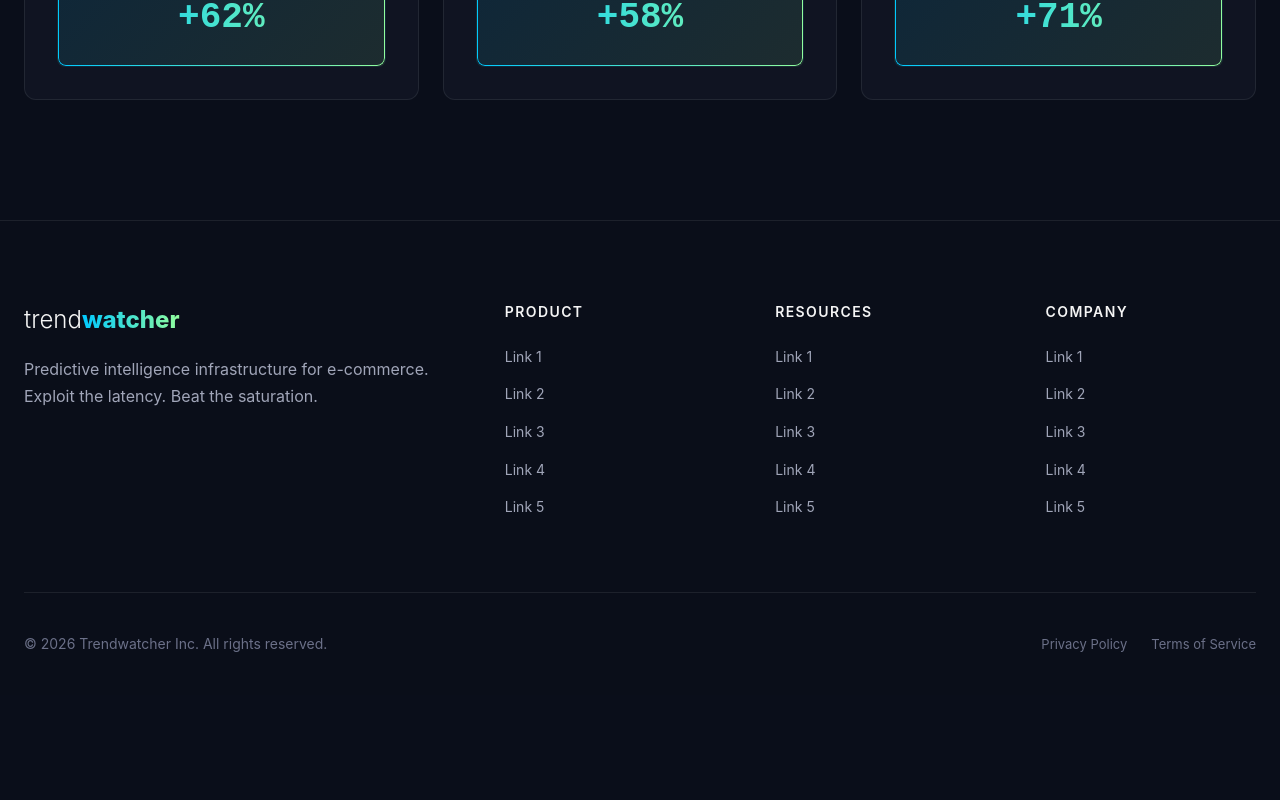
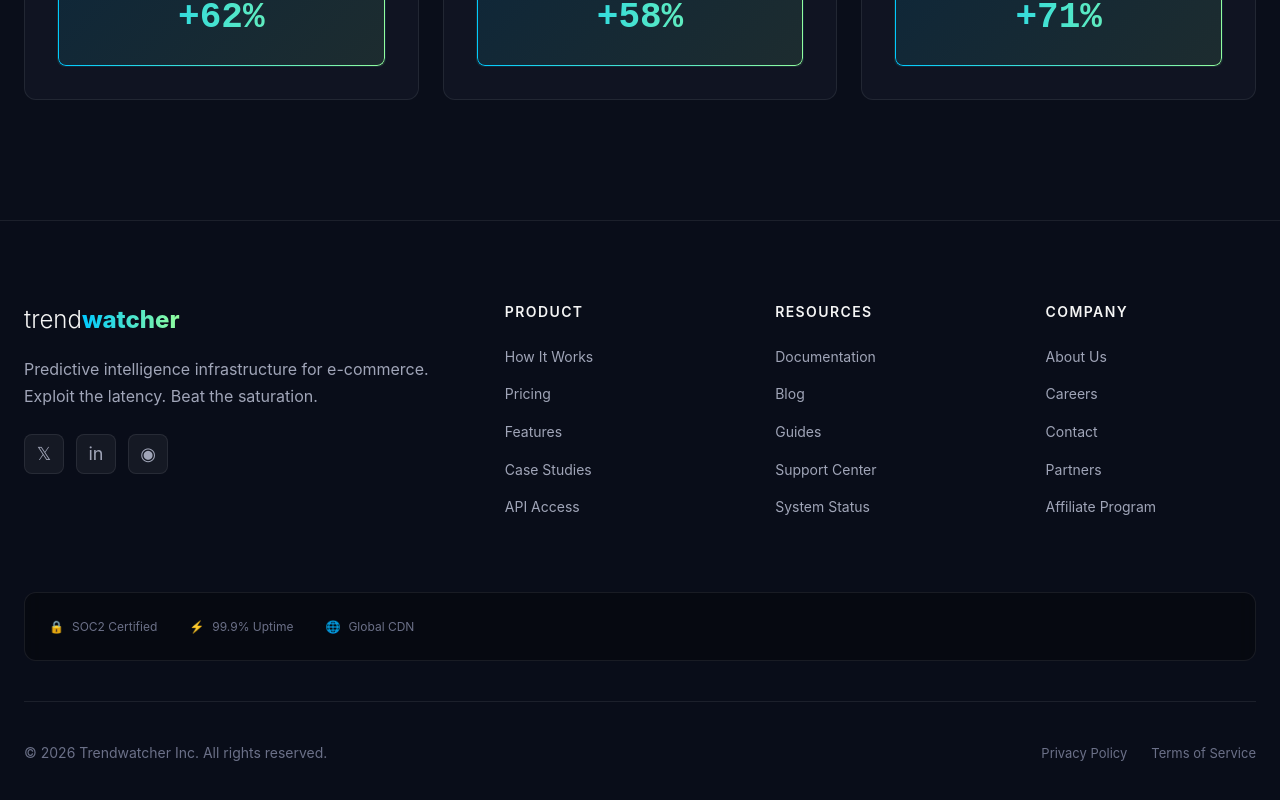
Before and after one commit to pascalicchio/trend-watcher-web, a Next.js app: page / in a window 1280 px wide. Shown: the part 5912-6712 px from the top of the page. Before the commit the page ends 6607 px from the top, so only its background shows below. Built offline with nearby package versions, Linux system fonts and the light colour scheme.

Commit message:
fix animations use CSS classes add proper footer

```diff
--- a/src/app/globals.css
+++ b/src/app/globals.css
@@ -71,6 +71,16 @@ body::after {
 @keyframes pulse {
   0%, 100% { opacity: 1; transform: scale(1); }
   50% { opacity: 0.6; transform: scale(0.9); }
+}
+
+@keyframes pulse-fast {
+  0%, 100% { opacity: 1; transform: scale(1); }
+  50% { opacity: 0.7; transform: scale(1.15); }
+}
+
+@keyframes background-pulse {
+  0%, 100% { opacity: 1; }
+  50% { opacity: 0.7; }
 }
 
 @keyframes fadeInUp {
@@ -155,3 +165,9 @@ body::after {
 .footer-links a:hover { color: var(--text-primary); }
 .footer-legal a:hover { color: var(--text-secondary); }
 .social-link:hover { background: rgba(255, 255, 255, 0.1); border-color: var(--accent-blue); color: var(--text-primary); }
+
+/* Animation utility classes */
+.animate-pulse { animation: pulse 2s ease-in-out infinite; }
+.animate-pulse-fast { animation: pulse-fast 1.5s ease-in-out infinite; }
+.animate-background-pulse { animation: background-pulse 15s ease-in-out infinite; }
+.animate-fade-in-up { animation: fadeInUp 0.6s ease-out forwards; }
--- a/src/app/page.tsx
+++ b/src/app/page.tsx
@@ -30,7 +30,7 @@ export default function LandingPage() {
   return (
     <>
       {/* Background */}
-      <div style={{ position: 'fixed', top: 0, left: 0, width: '100%', height: '100%', background: 'radial-gradient(circle at 20% 30%, rgba(0, 201, 255, 0.15) 0%, transparent 50%), radial-gradient(circle at 80% 70%, rgba(139, 92, 246, 0.15) 0%, transparent 50%), radial-gradient(circle at 50% 50%, rgba(146, 254, 157, 0.08) 0%, transparent 70%)', pointerEvents: 'none', zIndex: 0, animation: 'backgroundPulse 15s ease-in-out infinite' }} />
+      <div className="animate-background-pulse" style={{ position: 'fixed', top: 0, left: 0, width: '100%', height: '100%', background: 'radial-gradient(circle at 20% 30%, rgba(0, 201, 255, 0.15) 0%, transparent 50%), radial-gradient(circle at 80% 70%, rgba(139, 92, 246, 0.15) 0%, transparent 50%), radial-gradient(circle at 50% 50%, rgba(146, 254, 157, 0.08) 0%, transparent 70%)', pointerEvents: 'none', zIndex: 0 }} />
       <div style={{ position: 'fixed', top: 0, left: 0, width: '100%', height: '100%', backgroundImage: 'repeating-linear-gradient(0deg, rgba(255, 255, 255, 0.02) 0px, transparent 1px, transparent 2px, rgba(255, 255, 255, 0.02) 3px), repeating-linear-gradient(90deg, rgba(255, 255, 255, 0.02) 0px, transparent 1px, transparent 2px, rgba(255, 255, 255, 0.02) 3px)', pointerEvents: 'none', zIndex: 0, opacity: 0.4 }} />
 
       {/* Header */}
@@ -40,7 +40,7 @@ export default function LandingPage() {
             <div style={{ fontSize: '20px', fontWeight: 300 }}><span style={{ color: 'var(--text-primary)' }}>trend</span><span style={{ fontWeight: 800, background: 'var(--gradient-1)', WebkitBackgroundClip: 'text', WebkitTextFillColor: 'transparent' }}>watcher</span></div>
             <div style={{ display: 'flex', alignItems: 'center', gap: '24px' }}>
               <div style={{ display: 'inline-flex', alignItems: 'center', gap: '8px', padding: '6px 14px', background: 'var(--bg-card)', borderRadius: '20px', fontSize: '12px', cursor: 'pointer' }}>
-                <div style={{ width: '6px', height: '6px', borderRadius: '50%', background: 'var(--gradient-1)', animation: 'pulse 2s ease-in-out infinite' }} />
+                <div className="animate-pulse" style={{ width: '6px', height: '6px', borderRadius: '50%', background: 'var(--gradient-1)' }} />
                 <span style={{ fontFamily: 'monospace' }}>LIVE ENGINE</span>
               </div>
               <a href="/login" style={{ padding: '10px 20px', fontSize: '14px', fontWeight: 600, borderRadius: '6px', border: '1px solid var(--border-subtle)', background: 'transparent', color: 'var(--text-primary)', textDecoration: 'none' }}>Login</a>
@@ -82,7 +82,7 @@ export default function LandingPage() {
                   <div style={{ display: 'flex', justifyContent: 'space-between', alignItems: 'flex-start', marginBottom: '24px' }}>
                     <div style={{ fontSize: '11px', textTransform: 'uppercase', letterSpacing: '0.1em', color: 'var(--text-tertiary)', fontFamily: 'monospace' }}>ALPHA ALERT #2847</div>
                     <div style={{ display: 'flex', alignItems: 'center', gap: '6px', fontSize: '11px', fontWeight: 600, background: 'var(--gradient-1)', WebkitBackgroundClip: 'text', WebkitTextFillColor: 'transparent', textTransform: 'uppercase', letterSpacing: '0.1em' }}>
-                      <div style={{ width: '6px', height: '6px', borderRadius: '50%', background: 'var(--gradient-1)', animation: 'pulse 2s ease-in-out infinite' }} />LIVE
+                      <div className="animate-pulse" style={{ width: '6px', height: '6px', borderRadius: '50%', background: 'var(--gradient-1)' }} />LIVE
                     </div>
                   </div>
                   <div style={{ fontSize: '28px', fontWeight: 700, marginBottom: '24px' }}>Aesthetic Planner Kit</div>
@@ -290,30 +290,62 @@ export default function LandingPage() {
       </section>
 
       {/* Footer */}
-      <footer style={{ padding: '80px 0 40px', borderTop: '1px solid var(--border-subtle)', background: 'rgba(10, 14, 26, 0.95)' }}>
+      <footer style={{ padding: '80px 0 40px', borderTop: '1px solid var(--border-subtle)', background: 'rgba(10, 14, 26, 0.95)', backdropFilter: 'blur(20px)' }}>
         <div style={{ maxWidth: '1400px', margin: '0 auto', padding: '0 24px' }}>
           <div style={{ display: 'grid', gridTemplateColumns: '2fr 1fr 1fr 1fr', gap: '60px', marginBottom: '60px' }}>
             <div>
               <div style={{ fontSize: '24px', marginBottom: '16px', display: 'flex', alignItems: 'baseline' }}><span style={{ fontWeight: 300 }}>trend</span><span style={{ fontWeight: 800, background: 'var(--gradient-1)', WebkitBackgroundClip: 'text', WebkitTextFillColor: 'transparent' }}>watcher</span></div>
               <p style={{ color: 'var(--text-secondary)', lineHeight: 1.7, marginBottom: '24px' }}>Predictive intelligence infrastructure for e-commerce. Exploit the latency. Beat the saturation.</p>
+              <div style={{ display: 'flex', gap: '12px', marginTop: '24px' }}>
+                <a href="#" style={{ width: '40px', height: '40px', display: 'flex', alignItems: 'center', justifyContent: 'center', background: 'rgba(255, 255, 255, 0.05)', border: '1px solid var(--border-subtle)', borderRadius: '8px', color: 'var(--text-secondary)', textDecoration: 'none', fontSize: '18px', transition: 'all 0.3s ease' }}>𝕏</a>
+                <a href="#" style={{ width: '40px', height: '40px', display: 'flex', alignItems: 'center', justifyContent: 'center', background: 'rgba(255, 255, 255, 0.05)', border: '1px solid var(--border-subtle)', borderRadius: '8px', color: 'var(--text-secondary)', textDecoration: 'none', fontSize: '18px', transition: 'all 0.3s ease' }}>in</a>
+                <a href="#" style={{ width: '40px', height: '40px', display: 'flex', alignItems: 'center', justifyContent: 'center', background: 'rgba(255, 255, 255, 0.05)', border: '1px solid var(--border-subtle)', borderRadius: '8px', color: 'var(--text-secondary)', textDecoration: 'none', fontSize: '18px', transition: 'all 0.3s ease' }}>◉</a>
+              </div>
             </div>
-            {['Product', 'Resources', 'Company'].map((col, i) => (
-              <div key={i}>
-                <h4 style={{ fontSize: '14px', fontWeight: 600, textTransform: 'uppercase', letterSpacing: '0.1em', marginBottom: '20px' }}>{col}</h4>
-                <ul style={{ listStyle: 'none', padding: 0 }}>
-                  {['Link 1', 'Link 2', 'Link 3', 'Link 4', 'Link 5'].map((l, j) => (
-                    <li key={j} style={{ marginBottom: '12px' }}><a href="#" style={{ color: 'var(--text-secondary)', textDecoration: 'none', fontSize: '14px' }}>{l}</a></li>
-                  ))}
-                </ul>
+            <div>
+              <h4 style={{ fontSize: '14px', fontWeight: 600, textTransform: 'uppercase', letterSpacing: '0.1em', marginBottom: '20px', color: 'var(--text-primary)' }}>Product</h4>
+              <ul style={{ listStyle: 'none', padding: 0 }}>
+                {['How It Works', 'Pricing', 'Features', 'Case Studies', 'API Access'].map((l, j) => (
+                  <li key={j} style={{ marginBottom: '12px' }}><a href="#" style={{ color: 'var(--text-secondary)', textDecoration: 'none', fontSize: '14px', transition: 'color 0.3s ease' }}>{l}</a></li>
+                ))}
+              </ul>
+            </div>
+            <div>
+              <h4 style={{ fontSize: '14px', fontWeight: 600, textTransform: 'uppercase', letterSpacing: '0.1em', marginBottom: '20px', color: 'var(--text-primary)' }}>Resources</h4>
+              <ul style={{ listStyle: 'none', padding: 0 }}>
+                {['Documentation', 'Blog', 'Guides', 'Support Center', 'System Status'].map((l, j) => (
+                  <li key={j} style={{ marginBottom: '12px' }}><a href="#" style={{ color: 'var(--text-secondary)', textDecoration: 'none', fontSize: '14px', transition: 'color 0.3s ease' }}>{l}</a></li>
+                ))}
+              </ul>
+            </div>
+            <div>
+              <h4 style={{ fontSize: '14px', fontWeight: 600, textTransform: 'uppercase', letterSpacing: '0.1em', marginBottom: '20px', color: 'var(--text-primary)' }}>Company</h4>
+              <ul style={{ listStyle: 'none', padding: 0 }}>
+                {['About Us', 'Careers', 'Contact', 'Partners', 'Affiliate Program'].map((l, j) => (
+                  <li key={j} style={{ marginBottom: '12px' }}><a href="#" style={{ color: 'var(--text-secondary)', textDecoration: 'none', fontSize: '14px', transition: 'color 0.3s ease' }}>{l}</a></li>
+                ))}
+              </ul>
+            </div>
+          </div>
+          <div style={{ display: 'flex', justifyContent: 'space-between', alignItems: 'center', flexWrap: 'wrap', gap: '32px', marginBottom: '40px', padding: '24px', background: 'rgba(0, 0, 0, 0.3)', borderRadius: '12px', border: '1px solid var(--border-subtle)' }}>
+            <div style={{ display: 'flex', gap: '32px', flexWrap: 'wrap' }}>
+              <div style={{ display: 'flex', alignItems: 'center', gap: '8px', fontSize: '12px', color: 'var(--text-tertiary)' }}>
+                <span>🔒</span> SOC2 Certified
               </div>
-            ))}
+              <div style={{ display: 'flex', alignItems: 'center', gap: '8px', fontSize: '12px', color: 'var(--text-tertiary)' }}>
+                <span>⚡</span> 99.9% Uptime
+              </div>
+              <div style={{ display: 'flex', alignItems: 'center', gap: '8px', fontSize: '12px', color: 'var(--text-tertiary)' }}>
+                <span>🌐</span> Global CDN
+              </div>
+            </div>
           </div>
           <div style={{ height: '1px', background: 'var(--border-subtle)', marginBottom: '40px' }} />
           <div style={{ display: 'flex', justifyContent: 'space-between', alignItems: 'center', flexWrap: 'wrap', gap: '24px' }}>
             <div style={{ color: 'var(--text-tertiary)', fontSize: '14px' }}>© 2026 Trendwatcher Inc. All rights reserved.</div>
             <div style={{ display: 'flex', gap: '24px' }}>
-              <a href="#" style={{ color: 'var(--text-tertiary)', textDecoration: 'none', fontSize: '13px' }}>Privacy Policy</a>
-              <a href="#" style={{ color: 'var(--text-tertiary)', textDecoration: 'none', fontSize: '13px' }}>Terms of Service</a>
+              <a href="#" style={{ color: 'var(--text-tertiary)', textDecoration: 'none', fontSize: '13px', transition: 'color 0.3s ease' }}>Privacy Policy</a>
+              <a href="#" style={{ color: 'var(--text-tertiary)', textDecoration: 'none', fontSize: '13px', transition: 'color 0.3s ease' }}>Terms of Service</a>
             </div>
           </div>
         </div>
```
